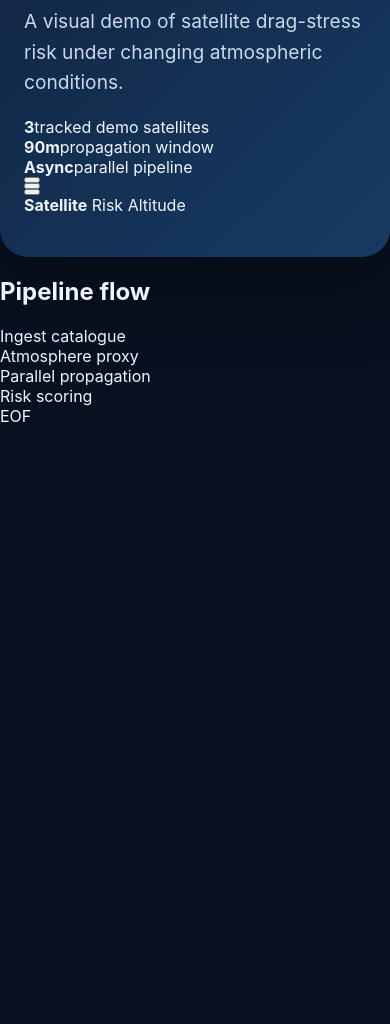
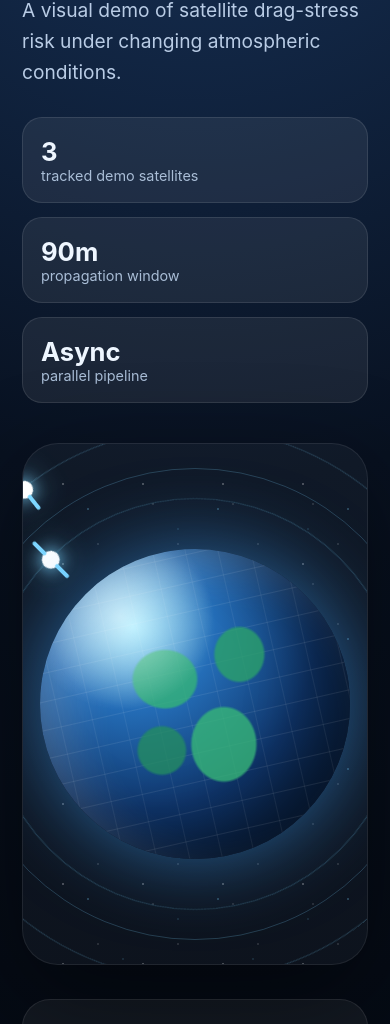
Before and after one commit to cafeco09/space_weather_official_risk, a plain HTML site: page docs/index.html in a window 390 px wide. Shown: the part 250-1274 px from the top of the page. Before the commit the page ends 844 px from the top, so only its background shows below. Drawn offline with Linux system fonts and the light colour scheme.

Commit message:
Refactor styles and improve layout responsiveness
Updated styles for various elements including body, app, hero, and stats. Enhanced background gradients and adjusted padding and layout for better responsiveness.

```diff
--- a/docs/style.css
+++ b/docs/style.css
@@ -1,3 +1,4 @@
+cat > docs/style.css <<'EOF'
 * {
   box-sizing: border-box;
 }
@@ -5,112 +6,320 @@
 body {
   margin: 0;
   font-family: Inter, Arial, sans-serif;
-  background: #07111f;
-  color: #eef5ff;
+  background:
+    radial-gradient(circle at top, #18345c 0%, #081120 42%, #02050a 100%);
+  color: #eef6ff;
+  min-height: 100vh;
+  overflow-x: hidden;
 }
 
-.container {
-  max-width: 1100px;
+.app {
+  max-width: 1200px;
   margin: 0 auto;
-  padding: 48px 20px;
+  padding: 56px 22px;
 }
 
 .hero {
-  padding: 64px 32px;
-  border-radius: 28px;
-  background: linear-gradient(135deg, #10213d, #173b63);
-  box-shadow: 0 24px 80px rgba(0, 0, 0, 0.35);
+  display: grid;
+  grid-template-columns: 1fr 1.1fr;
+  gap: 40px;
+  align-items: center;
+  min-height: 78vh;
 }
 
-.hero h1 {
-  font-size: clamp(2.2rem, 6vw, 4.5rem);
-  margin: 0 0 18px;
-  line-height: 1;
+.eyebrow {
+  color: #7ed7ff;
+  text-transform: uppercase;
+  letter-spacing: 0.18em;
+  font-weight: 800;
+  font-size: 0.8rem;
 }
 
-.hero p {
-  max-width: 720px;
+h1 {
+  font-size: clamp(2.4rem, 6vw, 5.6rem);
+  line-height: 0.95;
+  margin: 0;
+}
+
+.subtitle {
+  color: #b9cce5;
   font-size: 1.2rem;
   line-height: 1.6;
-  color: #c9d8ec;
+  max-width: 620px;
 }
 
-.cards {
+.stats {
   display: grid;
   grid-template-columns: repeat(3, 1fr);
-  gap: 18px;
-  margin: 32px 0;
+  gap: 14px;
+  margin-top: 30px;
 }
 
-.card,
-.demo {
-  background: #0d1b2d;
-  border: 1px solid rgba(255, 255, 255, 0.08);
-  border-radius: 22px;
-  padding: 24px;
+.stats div {
+  padding: 18px;
+  border-radius: 20px;
+  background: rgba(255,255,255,0.07);
+  border: 1px solid rgba(255,255,255,0.1);
 }
 
-.card h2,
-.demo h2 {
-  margin-top: 0;
+.stats strong {
+  display: block;
+  font-size: 1.6rem;
 }
 
-.card p {
-  color: #b9c8dc;
-  line-height: 1.5;
+.stats span {
+  color: #a9bdd6;
+  font-size: 0.9rem;
 }
 
-table {
-  width: 100%;
-  border-collapse: collapse;
+.space-scene {
+  position: relative;
+  height: 620px;
+  border-radius: 36px;
+  background:
+    radial-gradient(circle at 50% 50%, rgba(61,154,255,0.12), transparent 45%),
+    rgba(255,255,255,0.035);
+  border: 1px solid rgba(255,255,255,0.08);
+  overflow: hidden;
+  box-shadow: 0 30px 100px rgba(0,0,0,0.45);
+}
+
+.stars,
+.stars::before,
+.stars::after {
+  position: absolute;
+  inset: 0;
+  content: "";
+  background-image:
+    radial-gradient(#fff 1px, transparent 1px),
+    radial-gradient(#7ed7ff 1px, transparent 1px);
+  background-size: 80px 80px, 130px 130px;
+  opacity: 0.38;
+  animation: twinkle 3s ease-in-out infinite alternate;
+}
+
+.stars::before {
+  transform: translate(35px, 60px);
+  opacity: 0.28;
+  animation-duration: 4.5s;
+}
+
+.stars::after {
+  transform: translate(90px, 20px);
+  opacity: 0.18;
+  animation-duration: 6s;
+}
+
+.globe {
+  position: absolute;
+  width: 310px;
+  height: 310px;
+  border-radius: 50%;
+  left: 50%;
+  top: 50%;
+  transform: translate(-50%, -50%);
+  background:
+    radial-gradient(circle at 30% 25%, #8fe7ff 0%, #246db7 26%, #0f356b 58%, #06152b 100%);
+  box-shadow:
+    inset -35px -20px 60px rgba(0,0,0,0.45),
+    inset 28px 18px 45px rgba(255,255,255,0.18),
+    0 0 80px rgba(62,164,255,0.55);
   overflow: hidden;
 }
 
-th,
-td {
-  padding: 16px;
-  border-bottom: 1px solid rgba(255, 255, 255, 0.08);
-  text-align: left;
+.globe::before {
+  content: "";
+  position: absolute;
+  inset: -20%;
+  background:
+    repeating-linear-gradient(
+      90deg,
+      rgba(255,255,255,0.08) 0 1px,
+      transparent 1px 28px
+    ),
+    repeating-linear-gradient(
+      0deg,
+      rgba(255,255,255,0.06) 0 1px,
+      transparent 1px 32px
+    );
+  border-radius: 50%;
+  animation: rotateGrid 7s linear infinite;
 }
 
-th {
-  color: #9fb8d8;
+.continents {
+  position: absolute;
+  inset: 0;
+  background:
+    radial-gradient(ellipse at 36% 42%, #35b576 0 11%, transparent 12%),
+    radial-gradient(ellipse at 60% 34%, #2ca36a 0 9%, transparent 10%),
+    radial-gradient(ellipse at 55% 63%, #38b978 0 13%, transparent 14%),
+    radial-gradient(ellipse at 35% 65%, #248e60 0 8%, transparent 9%);
+  opacity: 0.78;
+  animation: driftContinents 9s linear infinite;
 }
 
-.low,
-.medium,
-.high {
-  padding: 6px 12px;
-  border-radius: 999px;
-  font-weight: 700;
+.globe-shine {
+  position: absolute;
+  inset: 0;
+  background: radial-gradient(circle at 26% 22%, rgba(255,255,255,0.55), transparent 28%);
+  z-index: 2;
 }
 
-.low {
-  background: #123f2a;
-  color: #7dffbd;
+.orbit {
+  position: absolute;
+  width: 470px;
+  height: 470px;
+  left: 50%;
+  top: 50%;
+  border: 1px solid rgba(126,215,255,0.22);
+  border-radius: 50%;
+  transform: translate(-50%, -50%);
 }
 
-.medium {
-  background: #4a3610;
-  color: #ffd37d;
+.orbit-one {
+  animation: orbitSpin 10s linear infinite;
 }
 
-.high {
-  background: #4a1010;
-  color: #ff8f8f;
+.orbit-two {
+  width: 550px;
+  height: 550px;
+  animation: orbitSpin 14s linear infinite reverse;
 }
 
-footer {
-  margin-top: 32px;
-  color: #8ea3bd;
+.orbit-three {
+  width: 410px;
+  height: 410px;
+  animation: orbitSpin 8s linear infinite;
 }
 
-@media (max-width: 800px) {
-  .cards {
+.satellite {
+  position: absolute;
+  top: 50%;
+  right: -8px;
+  width: 18px;
+  height: 18px;
+  border: 0;
+  border-radius: 50%;
+  background: #ffffff;
+  box-shadow:
+    0 0 16px #7ed7ff,
+    0 0 32px rgba(126,215,255,0.9);
+  cursor: pointer;
+  transform: translateY(-50%);
+}
+
+.satellite::before,
+.satellite::after {
+  content: "";
+  position: absolute;
+  top: 7px;
+  width: 18px;
+  height: 4px;
+  background: #7ed7ff;
+  border-radius: 999px;
+}
+
+.satellite::before {
+  right: 16px;
+}
+
+.satellite::after {
+  left: 16px;
+}
+
+.satellite:hover {
+  transform: translateY(-50%) scale(1.5);
+  background: #fff7a8;
+}
+
+.tooltip {
+  position: absolute;
+  display: none;
+  z-index: 20;
+  min-width: 160px;
+  padding: 14px;
+  border-radius: 16px;
+  background: rgba(4, 13, 28, 0.92);
+  border: 1px solid rgba(126,215,255,0.35);
+  box-shadow: 0 20px 60px rgba(0,0,0,0.4);
+  pointer-events: none;
+}
+
+.tooltip.show {
+  display: grid;
+  gap: 5px;
+}
+
+.tooltip strong {
+  color: #ffffff;
+}
+
+.tooltip span {
+  color: #bdd5ef;
+  font-size: 0.9rem;
+}
+
+.panel {
+  margin-top: 34px;
+  padding: 28px;
+  border-radius: 28px;
+  background: rgba(255,255,255,0.06);
+  border: 1px solid rgba(255,255,255,0.09);
+}
+
+.flow {
+  display: grid;
+  grid-template-columns: repeat(4, 1fr);
+  gap: 14px;
+}
+
+.flow div {
+  padding: 18px;
+  border-radius: 18px;
+  background: rgba(126,215,255,0.08);
+  border: 1px solid rgba(126,215,255,0.18);
+  color: #dcecff;
+}
+
+@keyframes orbitSpin {
+  to {
+    transform: translate(-50%, -50%) rotate(360deg);
+  }
+}
+
+@keyframes rotateGrid {
+  to {
+    transform: rotate(360deg);
+  }
+}
+
+@keyframes driftContinents {
+  to {
+    transform: translateX(24px);
+  }
+}
+
+@keyframes twinkle {
+  from {
+    opacity: 0.18;
+  }
+  to {
+    opacity: 0.48;
+  }
+}
+
+@media (max-width: 900px) {
+  .hero {
     grid-template-columns: 1fr;
   }
 
-  .hero {
-    padding: 42px 24px;
+  .space-scene {
+    height: 520px;
+  }
+
+  .stats,
+  .flow {
+    grid-template-columns: 1fr;
   }
 }
+EOF
```
